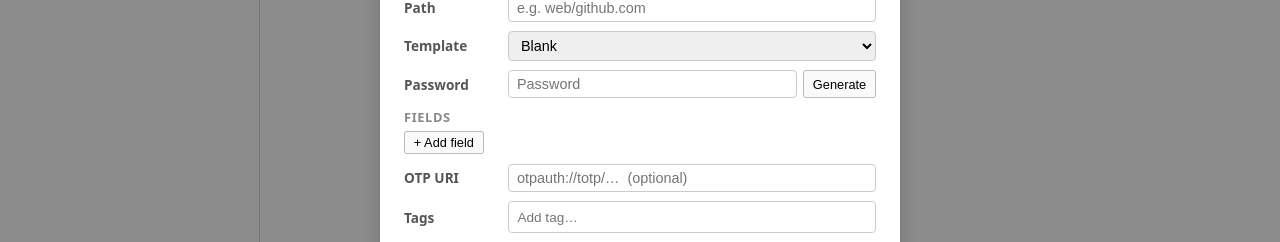
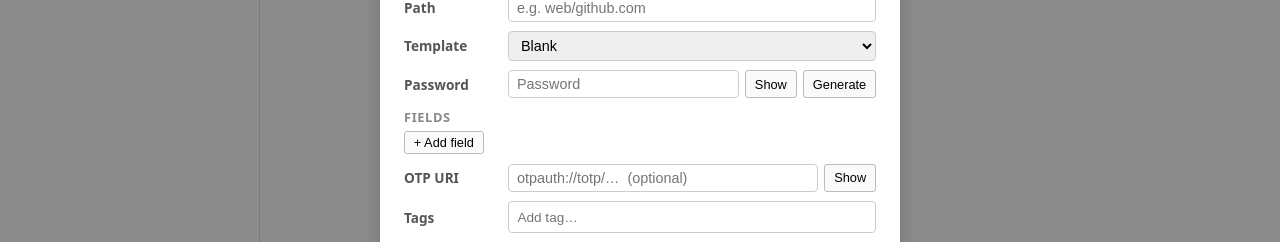
Before and after one commit to chrnx-dev/ichtaca, a Svelte app in the folder crates/pass-tauri/ui/: page / in a window 1280 px wide. Both pictures are taken after typing "Sample" into the empty fields and a click on the button "+ New". Shown: the part 283-525 px from the top of the page. Built offline with nearby package versions, Linux system fonts and the light colour scheme.

Commit message:
feat(tauri-ui): mask password and otp inputs with show/hide toggle

```diff
--- a/crates/pass-tauri/ui/src/components/Form.svelte
+++ b/crates/pass-tauri/ui/src/components/Form.svelte
@@ -40,6 +40,10 @@
   let isSaving = $state(false);
   let isLoading = $state(false);
   let errorMsg = $state('');
+
+  // ── Show/hide toggles for sensitive fields ────────────────────────────────────
+  let showPassword = $state(false);
+  let showOtp = $state(false);
 
   // ── Local password generator (create form) ────────────────────────────────────
   // Approach: generate password locally in TypeScript for the create flow.
@@ -238,11 +242,20 @@
           <input
             id="password-input"
             class="field-input password-input"
-            type="text"
+            type={showPassword ? 'text' : 'password'}
             placeholder="Password"
             bind:value={password}
             data-testid="password-input"
           />
+          <button
+            class="btn-sm"
+            type="button"
+            onclick={() => (showPassword = !showPassword)}
+            data-testid="password-toggle"
+            aria-label={showPassword ? 'Hide password' : 'Show password'}
+          >
+            {showPassword ? 'Hide' : 'Show'}
+          </button>
           {#if mode === 'create'}
             <button
               class="btn-sm"
@@ -294,14 +307,25 @@
       <!-- OTP URI -->
       <div class="field-row">
         <label class="field-label" for="otp-input">OTP URI</label>
+        <div class="password-row">
           <input
             id="otp-input"
             class="field-input"
-          type="text"
+            type={showOtp ? 'text' : 'password'}
             placeholder="otpauth://totp/…  (optional)"
             bind:value={otp}
             data-testid="otp-input"
           />
+          <button
+            class="btn-sm"
+            type="button"
+            onclick={() => (showOtp = !showOtp)}
+            data-testid="otp-toggle"
+            aria-label={showOtp ? 'Hide OTP URI' : 'Show OTP URI'}
+          >
+            {showOtp ? 'Hide' : 'Show'}
+          </button>
+        </div>
       </div>
 
       <!-- Tags -->
```
Also changed, not shown: 1 other file (tests, documents, lock files or other folders). Lines whose indentation alone changed are shown as unchanged.
